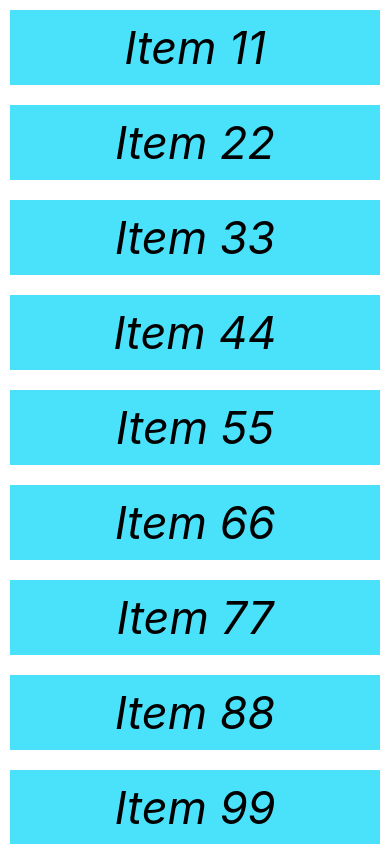
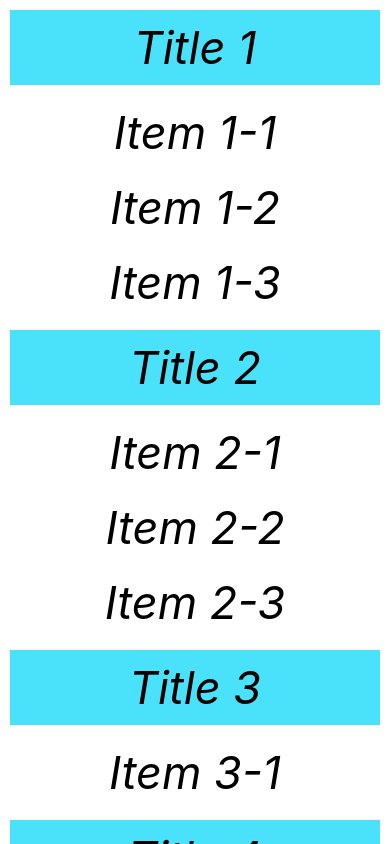
Before and after one commit to Saiedafride11/Programming-WIth-Mash, a React Native app: screen / in a window 390 px wide. Built offline with nearby package versions, Linux system fonts and the light colour scheme.

Commit message:
map_FlatList_SectionList_with_Nested_Array

```diff
--- a/App.js
+++ b/App.js
@@ -5,52 +5,110 @@
   Text,
   ScrollView,
   RefreshControl,
+  FlatList,
+  SectionList,
 } from 'react-native';
 
 const App = () => {
 
   const [Items, setItems] = useState([
-    { key: 1, item: 'Item 11' },
-    { key: 2, item: 'Item 22' },
-    { key: 3, item: 'Item 33' },
-    { key: 4, item: 'Item 44' },
-    { key: 5, item: 'Item 55' },
-    { key: 6, item: 'Item 66' },
-    { key: 7, item: 'Item 77' },
-    { key: 8, item: 'Item 88' },
-    { key: 9, item: 'Item 99' },
-    { key: 10, item: 'Item 100' },
-    { key: 11, item: 'Item 111' },
+    { name: 'Item 1' },
+    { name: 'Item 2' },
+    { name: 'Item 3' },
+    { name: 'Item 4' },
+    { name: 'Item 5' },
+    { name: 'Item 6' },
+    { name: 'Item 7' },
+    { name: 'Item 8' },
+    { name: 'Item 9' },
+    { name: 'Item 27' },
+    { name: 'Item 78' },
   ]);
+  const DATA = [
+    {
+      title: 'Title 1',
+      data: ['Item 1-1', 'Item 1-2', 'Item 1-3'],
+    },
+    {
+      title: 'Title 2',
+      data: ['Item 2-1', 'Item 2-2', 'Item 2-3'],
+    },
+    {
+      title: 'Title 3',
+      data: ['Item 3-1'],
+    },
+    {
+      title: 'Title 4',
+      data: ['Item 4-1', 'Item 4-2'],
+    },
+  ]
   const [Refreshing, setRefreshing] = useState(false);
 
   const onRefresh = () => {
     setRefreshing(true);
-    setItems([...Items, { key: 12, item: 'Item 222' }]);
+    setItems([...Items, { name: 'Item 69' }]);
     setRefreshing(false);
   }
 
   return (
-    <ScrollView
-      style={styles.body}
-      refreshControl={
-        <RefreshControl
-          refreshing={Refreshing}
-          onRefresh={onRefresh}
-          colors={['#ff00ff']}
-        />
-      }
-    >
-      {
-        Items.map((object) => {
-          return (
-            <View style={styles.item} key={object.key}>
-              <Text style={styles.text}>{object.item}</Text>
-            </View>
-          )
-        })
-      }
-    </ScrollView>
+    // ----------------------------------------------------------------
+                          // SectionList
+    // ----------------------------------------------------------------
+    <SectionList
+      keyExtractor={(item, index) => index.toString()}
+      sections={DATA}
+      renderItem={({ item }) => (
+        <Text style={styles.text}>{item}</Text>
+      )}
+      renderSectionHeader={({section})=>(
+        <View style={styles.item}>
+          <Text style={styles.text}>{section.title}</Text>
+        </View>
+      )}
+    />
+    // ----------------------------------------------------------------
+                          // FlatList
+    // ----------------------------------------------------------------
+    // <FlatList
+    //   keyExtractor={(item, index) => index.toString()}
+    //   data={Items}
+    //   renderItem={({ item }) => (
+    //     <View style={styles.item}>
+    //       <Text style={styles.text}>{item.name}</Text>
+    //     </View>
+    //   )}
+    //   refreshControl={
+    //     <RefreshControl
+    //       refreshing={Refreshing}
+    //       onRefresh={onRefresh}
+    //       colors={['#ff00ff']}
+    //     />
+    //   }
+    // />
+
+    // ----------------------------------------------------------------
+                          // map
+    // ----------------------------------------------------------------
+    // <ScrollView
+    //   style={styles.body}
+    //   refreshControl={
+    //     <RefreshControl
+    //       refreshing={Refreshing}
+    //       onRefresh={onRefresh}
+    //       colors={['#ff00ff']}
+    //     />
+    //   }
+    // >
+    //   {
+    //     Items.map((object) => {
+    //       return (
+    //         <View style={styles.item} key={object.key}>
+    //           <Text style={styles.text}>{object.item}</Text>
+    //         </View>
+    //       )
+    //     })
+    //   }
+    // </ScrollView>
   );
 };
 
@@ -71,6 +129,7 @@
     fontSize: 45,
     fontStyle: 'italic',
     margin: 10,
+    textAlign: 'center',
   },
 });
 
```
